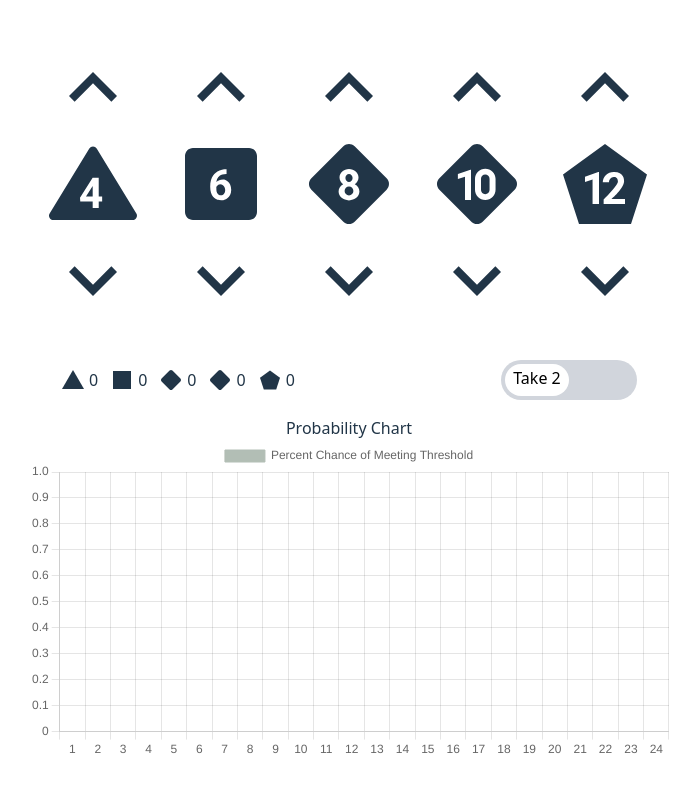
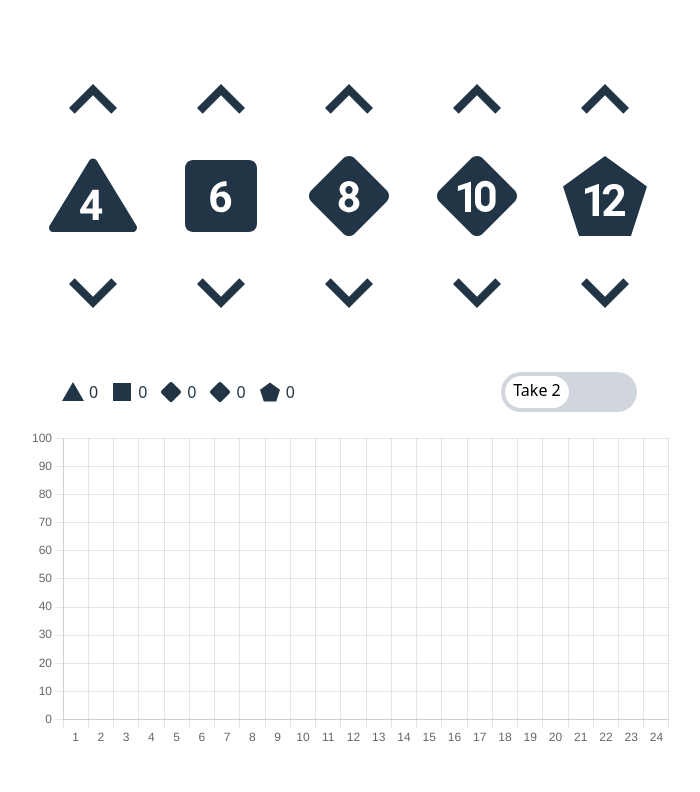
Before and after one commit to emoutrey/MarvelHeroicDicePoolVisualizer, a React (Vite) app: page / in a window 1280 px wide. Shown: the top 792 px of the page, without its empty margins (291-991 px from the left). Built offline with nearby package versions, Linux system fonts and the light colour scheme.

Commit message:
Added chart configuration for cleaner display

```diff
--- a/src/DicePool.tsx
+++ b/src/DicePool.tsx
@@ -5,6 +5,8 @@ import { mdiTriangle, mdiSquare, mdiRhombus, mdiPentagon } from '@mdi/js';
 
 function DicePool() {
     const {d4, d6, d8, d10, d12} = useContext<any>(Context);
+
+    // TODO: add tooltips
 
     return (
         <div className="flex flex-row">
--- a/src/ProbabilityChart.tsx
+++ b/src/ProbabilityChart.tsx
@@ -34,7 +34,6 @@ function ProbabilityChart() {
 
     return (
         <>
-            <div>Probability Chart</div>
             <Bar options={options} data={{ labels: resultRange, datasets: [{ ...dataset, data: dataValues }] }} />
         </>
     )
--- a/src/chartConfiguration.ts
+++ b/src/chartConfiguration.ts
@@ -5,6 +5,15 @@ export function generateResultRange(take: number) {
 }
 
 export const options = {
+    plugins: {
+        legend: {
+            display: false
+        },
+        tooltip: {
+            displayColors: false,
+            titleAlign: 'center'
+        }
+    },
     responsive: true,
     scales: {
         x: {
@@ -13,7 +22,8 @@ export const options = {
             }
         },
         y: {
-            beginAtZero: true
+            beginAtZero: true,
+            max: 100
         }
     }
 };
```
Also changed, not shown: src/Switch.tsx (line endings or trailing spaces).
